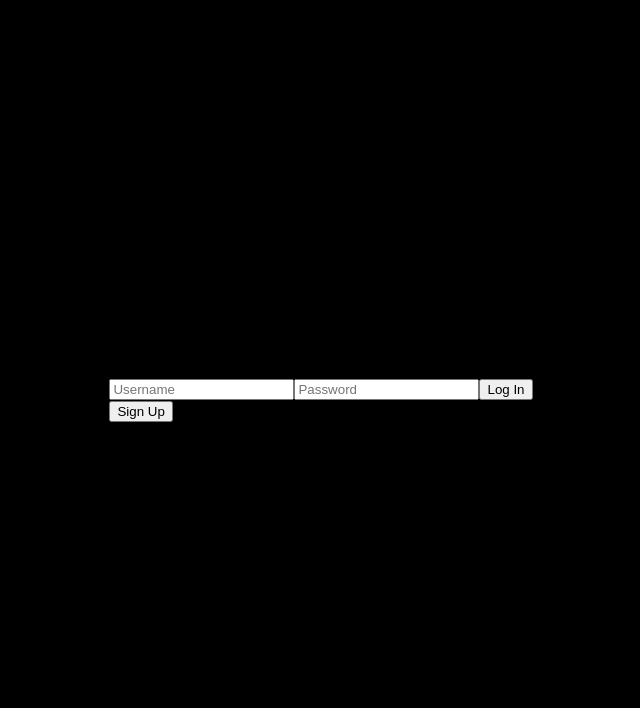
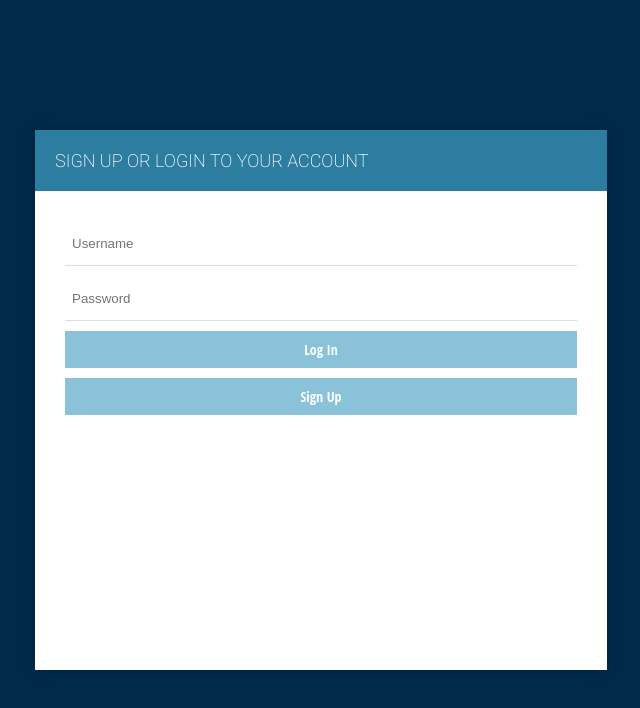
Before and after one commit to ebrzoskowska/cool-project-front, a React (Create React App) app: page / in a window 1280 px wide. Shown: the top 708 px of the page, without its empty margins (319-959 px from the left). Built offline with nearby package versions, Linux system fonts and the light colour scheme.

Commit message:
landing page styles

```diff
--- a/src/index.css
+++ b/src/index.css
@@ -1,29 +1,9 @@
+@import url('https://fonts.googleapis.com/css2?family=Roboto:wght@100;200;400&display=swap');
+
 body {
   margin: 0;
-  font-family: -apple-system, BlinkMacSystemFont, 'Segoe UI', 'Roboto', 'Oxygen',
-    'Ubuntu', 'Cantarell', 'Fira Sans', 'Droid Sans', 'Helvetica Neue',
-    sans-serif;
+  padding: 0;
+  font-family: 'Roboto', sans-serif;
   -webkit-font-smoothing: antialiased;
   -moz-osx-font-smoothing: grayscale;
-  width: 100vw;
-  height: 100vh;
-  display: flex;
-  justify-content: center;
-  align-items: center;
-  background-color: black;
 }
-
-/* .formContainer {
-  display: flex;
-}
-
-input {
-  width: 35vw;
-  background-color: #A9D6E5;
-  color: white;
-  padding: 14px 20px;
-  margin: 8px 0;
-  border: none;
-  border-radius: 4px;
-  cursor: pointer;
-} */
--- a/src/pages/landing/index.js
+++ b/src/pages/landing/index.js
@@ -1,5 +1,7 @@
 import React, { useState } from 'react';
 import { fetchUsers } from '../../utils';
+
+import './landingStyles.css'
 
 export const LandingPage = ({setUser}) => {
 
@@ -11,8 +13,10 @@ export const LandingPage = ({setUser}) => {
   // const [paymentInfo, setPaymentInfo] = useState();
 
   return (
-    <div>
-      <form onSubmit={(e) => fetchUsers(e, email, username, pass, setUser)}>
+    <div className='formContainer'>
+
+      <form className='formElement' onSubmit={(e) => fetchUsers(e, email, username, pass, setUser)}>
+        <h2>SIGN UP OR LOGIN TO YOUR ACCOUNT</h2>
         {newUser &&<input onChange={(e) =>setEmail(e.target.value)} placeholder='Email' />}
         <input onChange={(e) =>setUsername(e.target.value)} placeholder='Username' />
         <input onChange={(e) =>setPass(e.target.value)} placeholder='Password' />
@@ -22,8 +26,9 @@ export const LandingPage = ({setUser}) => {
         <input onChange={(e) =>setPaymentInfo(e.target.value)} placeholder='Your Payment' /> */}
 
         <button type='submit'>{newUser ? 'Sign Up' : 'Log In'}</button>
+        <button type='button' onClick={() => setNewUser(!newUser)}>{newUser ? 'Log In' : 'Sign Up'}</button>
       </form>
-      <button type='button' onClick={() => setNewUser(!newUser)}>{newUser ? 'Log In' : 'Sign Up'}</button>
+
     </div>
   )
 }
--- /dev/null
+++ b/src/pages/landing/landingStyles.css
@@ -0,0 +1,73 @@
+.formContainer {
+  width: 100vw;
+  height: 100vh;
+  display: flex;
+  justify-content: center;
+  align-items: center;
+  background-color: #012A4A;
+}
+
+.formElement {
+  width: 40vw;
+  height: 60vh;
+  display: flex;
+  flex-direction: column;
+  padding: 30px;
+	background: #FFFFFF;
+	margin: 50px auto;
+	box-shadow: 0px 0px 15px rgba(0, 0, 0, 0.22);
+	-moz-box-shadow: 0px 0px 15px rgba(0, 0, 0, 0.22);
+	-webkit-box-shadow:  0px 0px 15px rgba(0, 0, 0, 0.22);
+}
+
+.formElement h2{
+	background: #2C7DA0;
+	color: #fff;
+	font-size: 18px;
+	font-weight: 200;
+	padding: 20px;
+	margin: -30px -30px 30px -30px;
+}
+
+.formElement input {
+  box-sizing: border-box;
+	-webkit-box-sizing: border-box;
+	-moz-box-sizing: border-box;
+	outline: none;
+	display: block;
+	width: 100%;
+	padding: 7px;
+	border: none;
+	border-bottom: 1px solid #ddd;
+	background: transparent;
+	margin-bottom: 10px;
+	height: 45px;
+}
+
+.formElement button {
+	-moz-box-shadow: inset 0px 1px 0px 0px #89C2D9;
+	-webkit-box-shadow: inset 0px 1px 0px 0px #89C2D9;
+	box-shadow: inset 0px 1px 0px 0px #89C2D9;
+	background-color: #89C2D9;
+	border: 1px solid #89C2D9;
+	display: inline-block;
+	cursor: pointer;
+	color: #FFFFFF;
+	font-family: 'Open Sans Condensed', sans-serif;
+	font-size: 14px;
+	padding: 8px 18px;
+	text-decoration: none;
+  margin-bottom: 10px;
+}
+
+.formElement button:hover {
+	background:linear-gradient(to bottom, #61A5C2 5%, #2C7DA0 100%);
+	background-color:#61A5C2;
+}
+
+@media (max-width: 480px) {
+  .formElement {
+    width: 70vw;
+    height: 70vh;
+  }
+}
```
